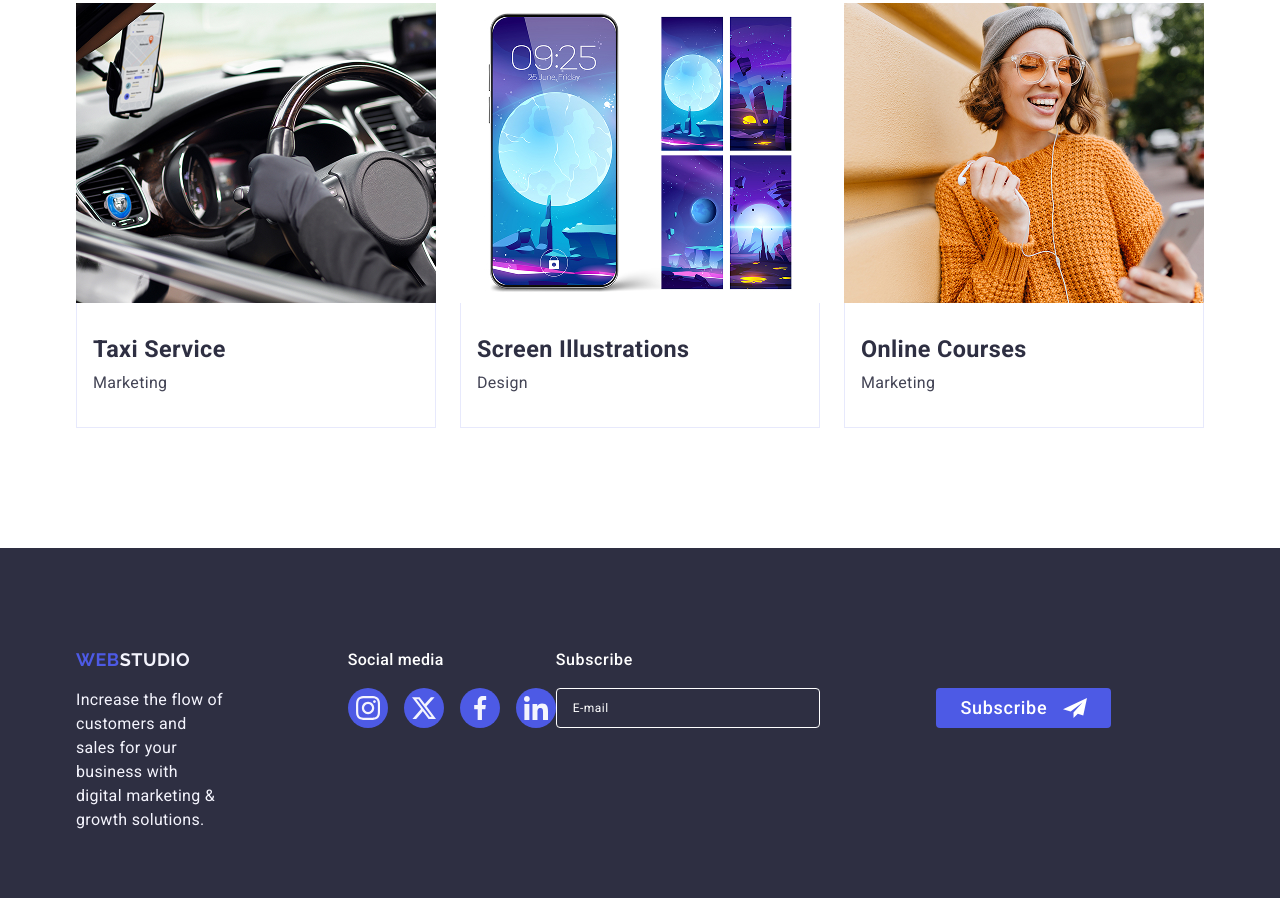
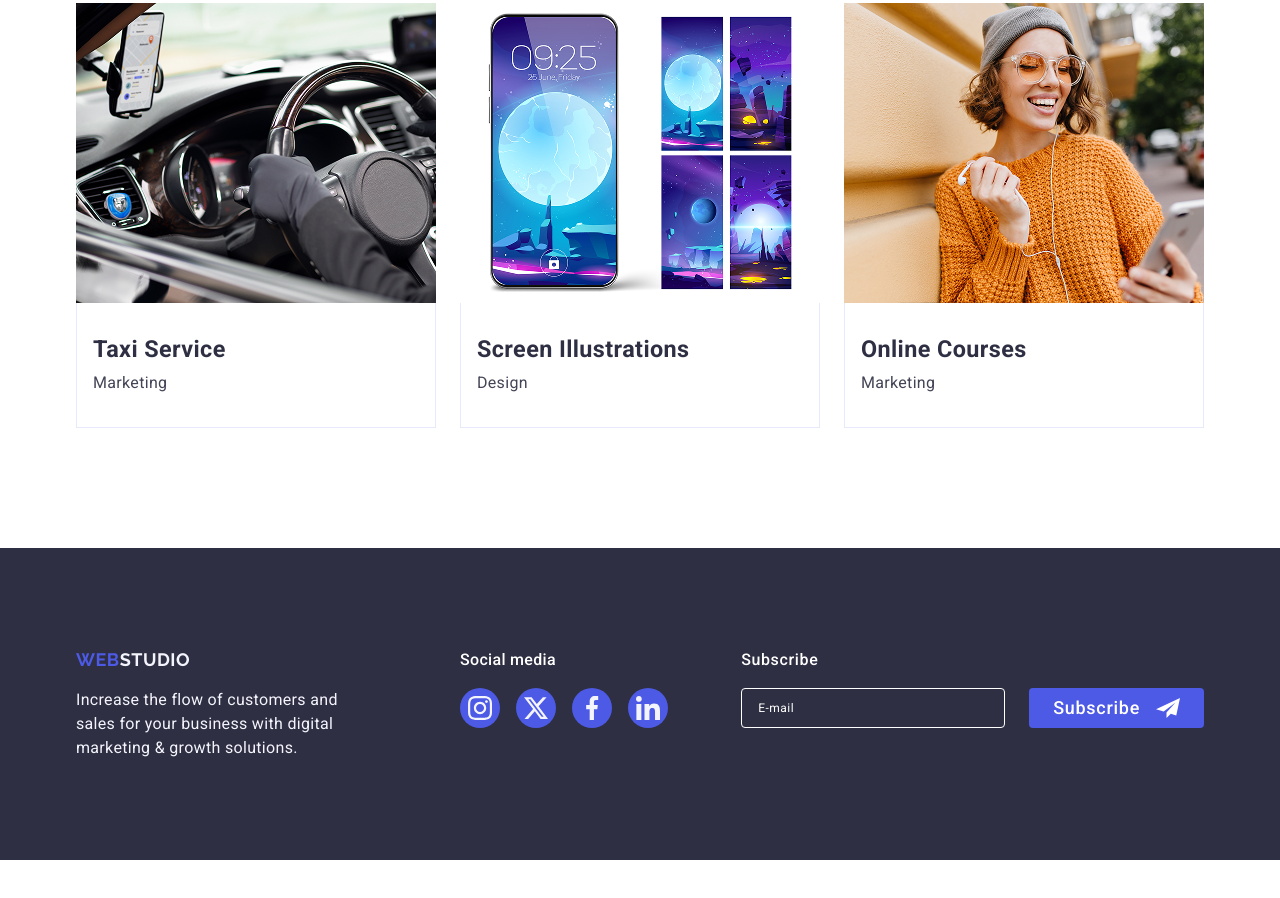
Before and after one commit to o-matviienko/goit-markup-hw-06, a plain HTML site: page index.html in a window 1280 px wide. Shown: the part 2618-3516 px from the top of the page. After the commit the page ends 3478 px from the top, so only its background shows below. Drawn offline with nearby package versions, Linux system fonts and the light colour scheme.

Commit message:
Update CSS styles

```diff
--- a/css/footer.css
+++ b/css/footer.css
@@ -64,12 +64,13 @@
   align-items: center;
   gap: 72px 24px;
 }
+
 .footer-form {
   display: flex;
-  flex-direction: column;
+  flex-wrap: wrap;
+  justify-content: center;
   align-items: center;
   gap: 16px;
-  width: 100%;
 }
 
 .footer-subscribe {
@@ -84,7 +85,6 @@
 }
 
 .footer-button {
-  margin: 0 auto;
   letter-spacing: 0.04em;
 }
 
@@ -127,18 +127,14 @@
     max-width: 264px;
   }
   .footer-form {
-    flex-direction: row;
-    align-items: center;
     gap: 24px;
+    justify-content: start;
   }
   .footer-input {
     width: 264px;
   }
   .footer-social-icons {
     justify-content: flex-start;
-  }
-  .footer-subscribe {
-    width: 100%;
   }
   .footer-subscribe-title {
     text-align: left;
```
